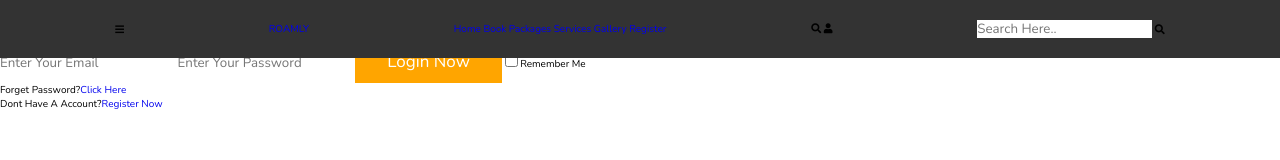
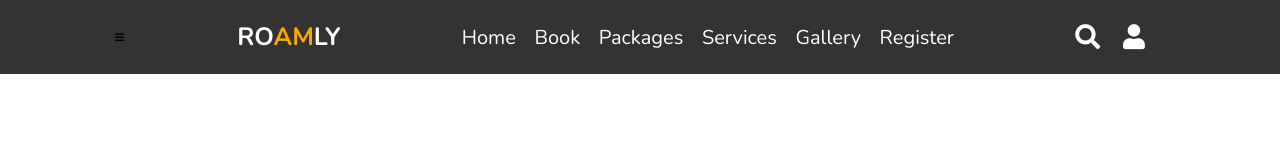
Before and after one commit to EbenezerAcquah/Travel-Website, a plain HTML site: page index.html in a window 1280 px wide. Drawn offline with nearby package versions, Linux system fonts and the light colour scheme.

Commit message:
sixth commit

```diff
--- a/style.css
+++ b/style.css
@@ -77,3 +77,153 @@ header{
     justify-content: space-between;
     padding: 2rem 9%;
 }
+
+header .logo{
+    font-size: 2.5rem;
+    font-weight: bolder;
+    color: #fff;
+    text-transform: uppercase;
+}
+
+header .logo span{
+    color: var(--orange);
+}
+
+header .navbar a{
+    color: #fff;
+    font-size: 2rem;
+    margin: 0.8rem;
+}
+
+header .navbar a:hover{
+    color: var(--orange);
+}
+
+header .icons i{
+    font-size: 2.5rem;
+    color: #fff;
+    cursor: pointer;
+    margin-right: 2rem;
+}
+
+header .icons i:hover{
+    color: var(--orange);
+}
+
+header .search-bar-container{
+    position: absolute;
+    top: 100%;left: 0;right: 0;
+    padding: 1.5rem 2rem;
+    background: #333;
+    border-top: .1rem solid rgba(255,255,255,.2);
+    display: flex;
+    align-items: center;
+    z-index: 1001;
+    clip-path: polygon(0 0,100% 0,100% 0,0 0);
+}
+
+header .search-bar-container.active{
+    clip-path: polygon(0 0,100% 0,100% 100%,0 100%);
+}
+
+header .search-bar-container #search-bar{
+    width: 100%;
+    padding: 1rem;
+    text-transform: none;
+    color: #333;
+    font-size: 1.7rem;
+    border-radius: .5rem;
+}
+
+header .search-bar-container label{
+    color: #fff;
+    cursor: pointer;
+    font-size: 3rem;
+    margin-left: 1.5rem;
+}
+
+header .search-bar-container label:hover{
+    color: var(--orange);
+}
+
+.login-form-container{
+    position: fixed;
+    top: -120%;left: 0;
+    z-index: 10000;
+    min-height: 100vh;
+    width: 100%;
+    background: rgba(0,0,0,.7);
+    display: flex;
+    align-items: center;
+    justify-content: center;
+}
+
+.login-form-container.active{
+    top: 0;
+}
+
+.login-form-container form{
+    margin: 3rem;
+    padding: 1.5rem 2rem;
+    border-radius: .5rem;
+    background: #fff;
+    width: 50rem;
+}
+.login-form-container form h3{
+    font-size: 3rem;
+    color: #444;
+    text-transform: uppercase;
+    text-align: center;
+    padding: 1rem 0;
+}
+
+.login-form-container form .box{
+    width: 100%;
+    padding: 1rem;
+    font-size: 1.7rem;
+    color: #333;
+    margin: .6rem 0;
+    border: 1rem solid rgba(0,0,0,.3);
+    text-transform: none;
+}
+
+.login-form-container form .box.focus{
+    border-color: var(--orange);
+}
+
+.login-form-container form #remember{
+    margin: 2rem 0;
+}
+
+.login-form-container form label{
+    font-size: 1.5rem;
+}
+
+.login-form-container form .btn{
+    display: block;
+    width: 100%;
+}
+
+.login-form-container form p{
+    padding: .5rem 0;
+    font-size: 1.5rem;
+    color: #666;
+}
+
+.login-form-container form p a{
+    color: var(--orange);
+}
+
+.login-form-container form p a:hover{
+    color: #333;
+    text-decoration: underline;
+}
+
+.login-form-container #form-close{
+    position: absolute;
+    top: 2rem;
+    right: 3rem;
+    font-size: 5rem;
+    color: #fff;
+    cursor: pointer;
+}
```
